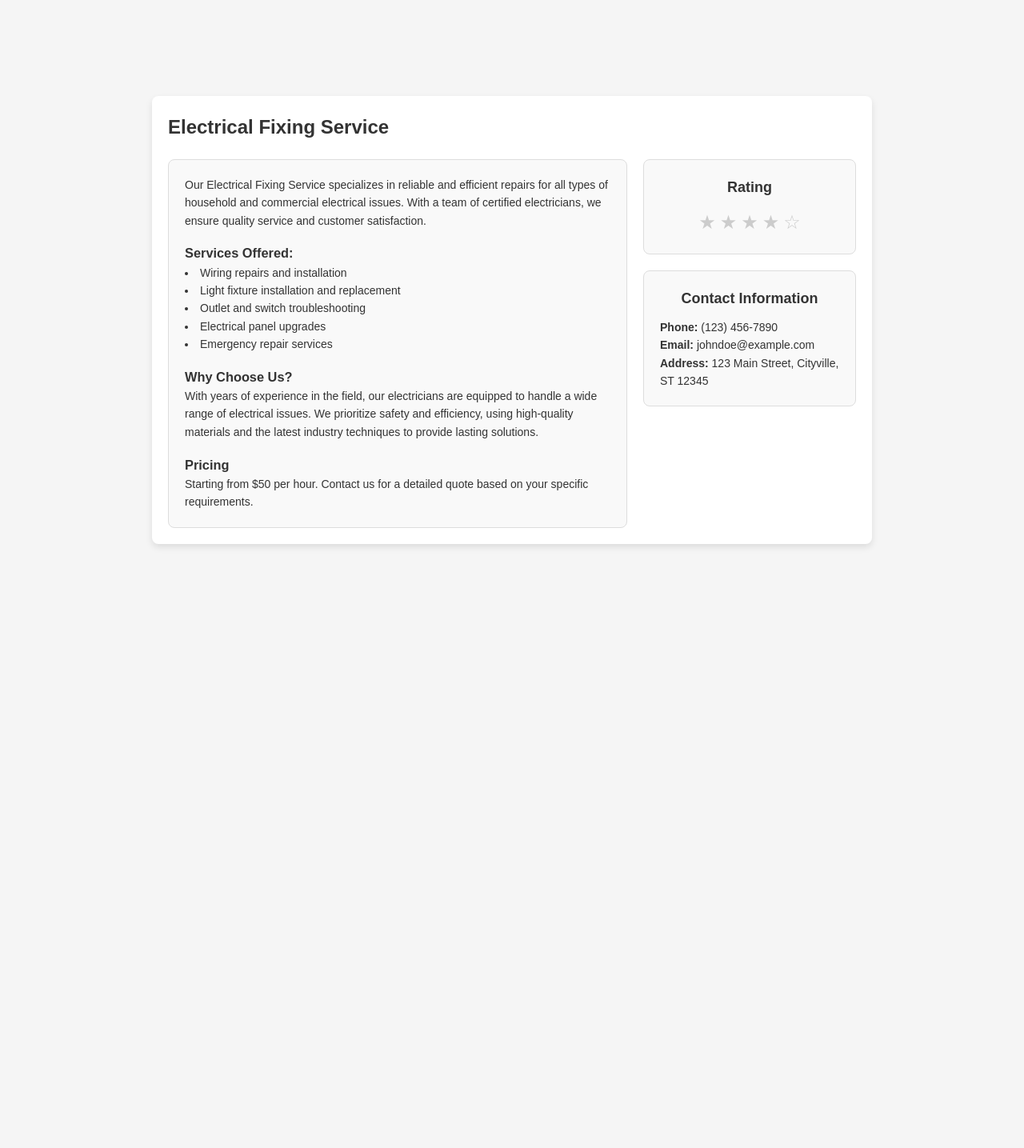
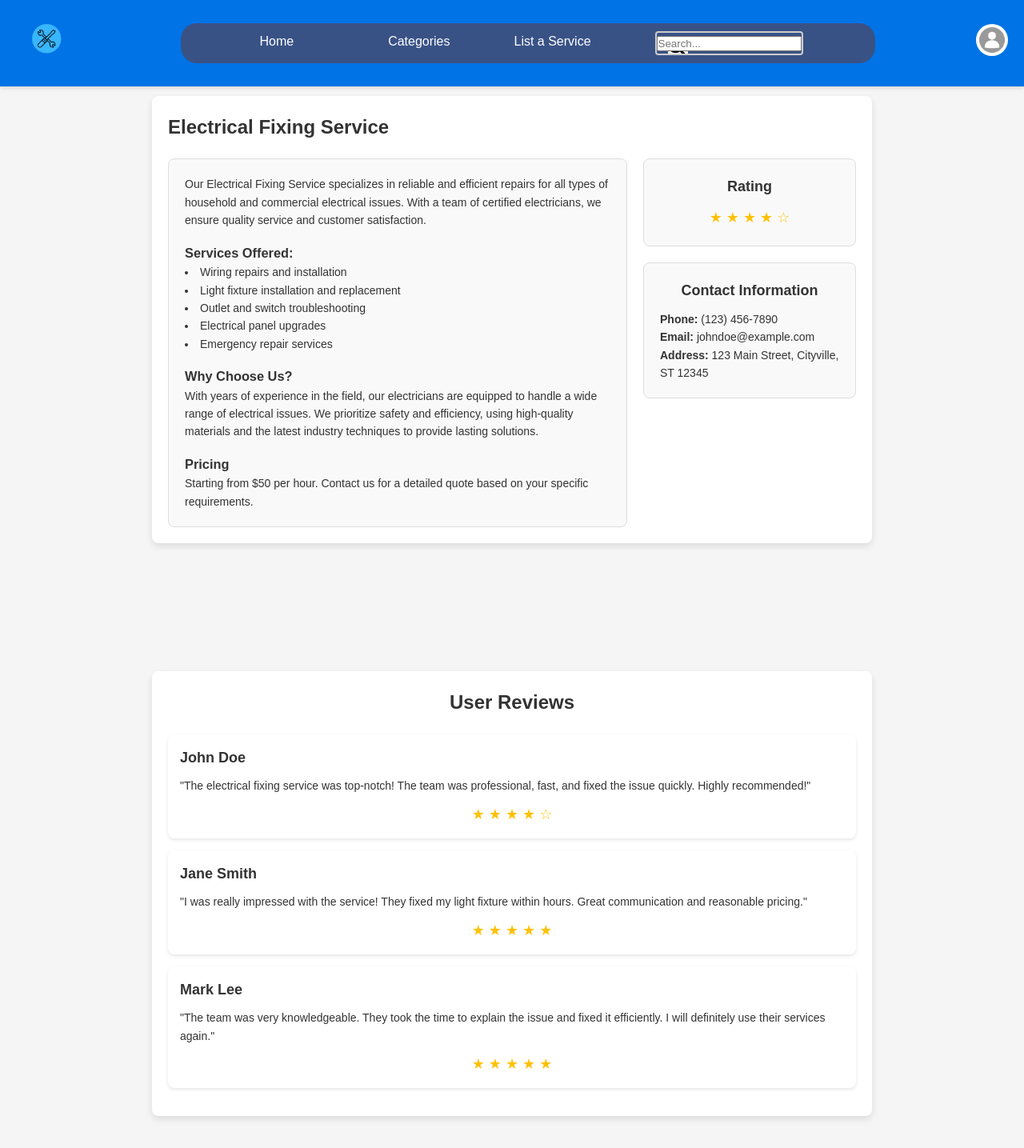
Before and after one commit to jonathank1906/Hackathon, a Flask app: page /service_post_1_1 in a window 1280 px wide. Shown: the whole page at 80% size. Before the commit the page ends 800 px from the top, so only its background shows below. Run offline with Flask 3, Linux system fonts and the light colour scheme.

Commit message:
Reviews section added

```diff
--- a/static/css/servicepost.css
+++ b/static/css/servicepost.css
@@ -1,11 +1,8 @@
 /* General body and container styling */
 body {
     font-family: Arial, sans-serif;
-    display: flex;
-    justify-content: center;
-    align-items: center;
-    height: 100vh;
     margin: 0;
+    padding: 0;
     background-color: #f5f5f5;
 }
 
@@ -15,8 +12,11 @@ body {
     background-color: #fff;
     border-radius: 8px;
     box-shadow: 0 4px 8px rgba(0, 0, 0, 0.1);
+    margin: 120px auto 20px; /* Increased top margin to move content down */
 }
 
+
+/* Title styling */
 .title {
     text-align: left;
     font-size: 24px;
@@ -84,12 +84,175 @@ body {
     line-height: 1.6;
 }
 
+/* Description box list styling */
 .description ul {
-    list-style-position: inside;  /* Aligns bullets with the text */
-    margin-left: 0;               /* Removes default left margin */
-    padding-left: 0;              /* Ensures no extra padding */
+    list-style-position: inside;
+    margin-left: 0;
+    padding-left: 0;
 }
 
 .description h3 {
-    margin-top: 1em;              /* Adds space above each section header */
+    margin-top: 1em;
 }
+
+/* Header Styling */
+header {
+    display: flex;
+    align-items: center;
+    justify-content: space-between;
+    padding: 10px 20px;
+    background-color: #0073e6;
+    color: #fff;
+    position: fixed;
+    width: 100%;
+    top: 0;
+    left: 0;
+    z-index: 10;
+    box-shadow: 0 2px 4px rgba(0, 0, 0, 0.1);
+    border-bottom: 1px solid #ddd;
+}
+
+header img {
+    height: 80px;
+    width: 80px;
+    font-weight: bold;
+}
+
+header .logo {
+    max-width: fit-content;
+    max-height: fit-content;
+}
+
+header nav ul {
+    background-color: #395286;
+    border-radius: 20px;
+    padding-left: 90px;
+    padding-right: 90px;
+    padding-top: 10px;
+    padding-bottom: 10px;
+    text-align: center;
+    width: auto;
+    display: inline-flex;
+    margin-left: auto;
+    margin-right: auto;
+}
+
+header .home {
+    margin: auto;
+    width: 100%;
+    float: left;
+    list-style: none;
+    margin-right: 1rem;
+}
+
+header .profile img {
+    width: 40px;
+    height: 40px;
+    border-radius: 50%;
+}
+
+nav ul {
+    list-style: none;
+    display: inline-flex;
+    gap: 80px;
+    width: 100%;
+    margin: auto;
+}
+
+nav a {
+    color: white;
+    text-decoration: none;
+}
+
+.searchBarForm {
+    background-size: 25px;
+    background-image: url('./static/images/search_icon.png');
+    background-position: 14px 6px;
+    background-repeat: no-repeat;
+    justify-content: center;
+    font-size: 16px;
+    border: 2px solid #ccc;
+    border-radius: 4px;
+    outline: none;
+}
+
+/* Dropdown */
+.dropdown {
+    position: relative;
+}
+
+.profile-menu p {
+    color: #333 !important;
+    font-size: 16px;
+    padding: 12px 16px;
+}
+
+.dropdown-content a {
+    color: #fff;
+    text-decoration: none;
+}
+
+.dropdown .dropbtn {
+    margin-left: 30px;
+}
+
+.dropdown-content {
+    display: none;
+    position: absolute;
+    background-color: #fff;
+    min-width: 200px;
+    box-shadow: 0 8px 16px rgba(0, 0, 0, 0.2);
+    z-index: 1;
+}
+
+.dropdown-content a {
+    color: #333;
+    padding: 12px 16px;
+    text-decoration: none;
+    display: block;
+}
+
+.dropdown-content a:hover {
+    background-color: #ddd;
+}
+
+.dropdown:hover .dropdown-content {
+    display: block;
+}
+
+/* Styling for User Reviews Section */
+.reviews-section {
+    background-color: #f5f5f5;
+    padding: 20px 0;
+}
+
+.reviews-section h2 {
+    text-align: center;
+    font-size: 24px;
+    margin-bottom: 20px;
+}
+
+.review {
+    background-color: #fff;
+    padding: 15px;
+    margin-bottom: 15px;
+    border-radius: 8px;
+    box-shadow: 0 2px 4px rgba(0, 0, 0, 0.1);
+}
+
+.review h3 {
+    font-size: 18px;
+    font-weight: bold;
+    margin-bottom: 10px;
+}
+
+.review p {
+    font-size: 14px;
+    line-height: 1.6;
+    margin-bottom: 10px;
+}
+
+.stars {
+    font-size: 18px;
+    color: #ffc107;
+}
--- a/templates/servicepost1_1.html
+++ b/templates/servicepost1_1.html
@@ -9,6 +9,44 @@
 </head>
 <body>
 
+<header>
+    <div class="logo"> <img src="{{url_for('static',filename='images/WeDo_logo.png') }}"></div>
+
+    <nav>
+        <ul class="headerCenter">
+            <li><a href="{{ url_for('home') }}" class="home">Home</a></li>
+            <li class="dropdown">
+                <a href="#" class="dropbtn">Categories</a>
+                <div class="dropdown-content">
+                    <a href="{{ url_for('home_repairs') }}">Home Repairs and Maintenance</a>
+                    <a href="{{ url_for('vehicle') }}">Vehicle and Transportation</a>
+                    <a href="#">Electronics and Technology</a>
+                    <a href="#">Gardening and Landscaping</a>
+                    <a href="#">Fashion and Clothing</a>
+                </div>
+            </li>
+            <li><a href="{{ url_for('list_service') }}" class="serivceList">List a Service</a></li>
+            <form id="searchBarForm" class="searchBarForm" action="" method="POST">
+                <input id="searchBar"  type="text" placeholder="Search..." class="searchBar"><br>
+            </form>
+        </ul>
+    </nav>
+
+    <div class="profile-dropdown">
+        <img src="{{ url_for('static', filename='images/default_profile.jpg') }}" alt="Profile Picture" class="profile-pic">
+        <div class="profile-menu">
+            {% if 'user_email' in session %}
+                <p>Hello, {{ session['user_email'] }}</p>
+                <a href="{{ url_for('logout') }}">Sign-Out</a>
+            {% else %}
+                <p>Not logged in</p>
+                <a href="{{ url_for('login') }}">Login/Sign-Up</a>
+            {% endif %}
+        </div>
+    </div>
+</header>
+
+<main>
     <div class="container">
         <div class="title">Electrical Fixing Service</div>
 
@@ -49,5 +87,37 @@
         </div>
     </div>
 
+    <!-- New User Reviews Section -->
+    <div class="reviews-section">
+        <div class="container">
+            <h2>User Reviews</h2>
+            <div class="review">
+                <h3>John Doe</h3>
+                <p>"The electrical fixing service was top-notch! The team was professional, fast, and fixed the issue quickly. Highly recommended!"</p>
+                <div class="stars">
+                    <span>★</span><span>★</span><span>★</span><span>★</span><span>☆</span>
+                </div>
+            </div>
+
+            <div class="review">
+                <h3>Jane Smith</h3>
+                <p>"I was really impressed with the service! They fixed my light fixture within hours. Great communication and reasonable pricing."</p>
+                <div class="stars">
+                    <span>★</span><span>★</span><span>★</span><span>★</span><span>★</span>
+                </div>
+            </div>
+
+            <div class="review">
+                <h3>Mark Lee</h3>
+                <p>"The team was very knowledgeable. They took the time to explain the issue and fixed it efficiently. I will definitely use their services again."</p>
+                <div class="stars">
+                    <span>★</span><span>★</span><span>★</span><span>★</span><span>★</span>
+                </div>
+            </div>
+        </div>
+    </div>
+
+</main>
+
 </body>
 </html>
```
Lines whose indentation alone changed are shown as unchanged.
